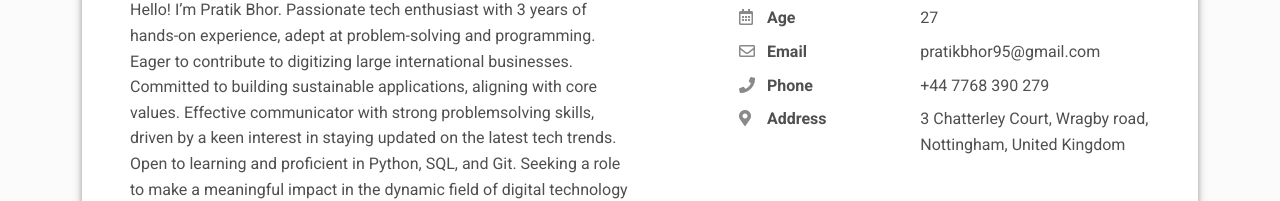
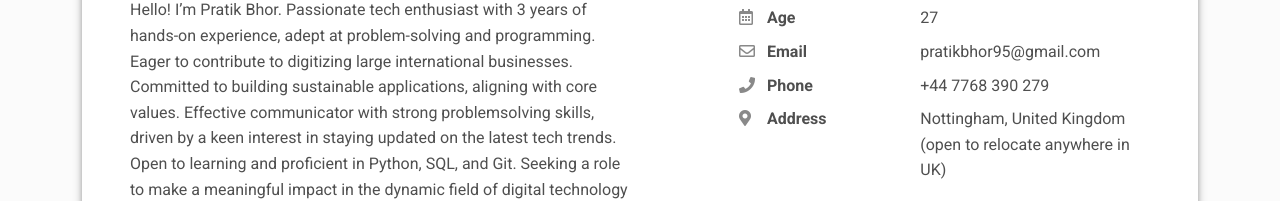
Before and after one commit to pratikbhor95/myprofile, a plain HTML site: page index.html in a window 1280 px wide. Shown: the part 773-974 px from the top of the page. Drawn offline with nearby package versions, Linux system fonts and the light colour scheme.

Commit message:
Update index.html

```diff
--- a/index.html
+++ b/index.html
@@ -130,7 +130,7 @@ field of digital technology
               <div class="pb-2 fw-bolder"><i class="fas fa-map-marker-alt pe-2 text-muted" style="width:24px;opacity:0.85;"></i> Address</div>
             </div>
             <div class="col-sm-7">
-              <div class="pb-2">3 Chatterley Court, Wragby road, Nottingham, United Kingdom</div>
+              <div class="pb-2">Nottingham, United Kingdom (open to relocate anywhere in UK)</div>
             </div>
           </div>
         </div>
```
